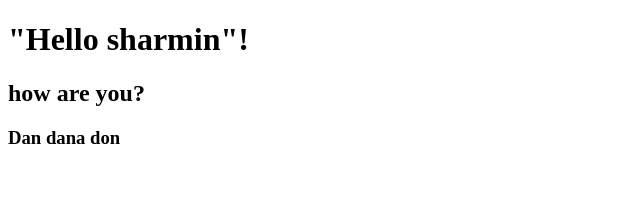
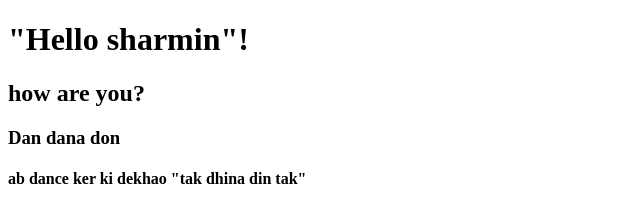
Before and after one commit to MuhammadZakha/Sharmin-Zakha-col, a plain HTML site: page index.html in a window 1280 px wide. Shown: the whole page, without its empty margins (0-640 px from the left). Drawn offline with Linux system fonts and the light colour scheme.

Commit message:
jocking again

```diff
--- a/index.html
+++ b/index.html
@@ -10,5 +10,6 @@
 <h1> "Hello sharmin"!</h1>
 <h2>how are you?</h2>
 <h3>Dan dana don</h3>
+<h4>ab dance ker ki dekhao "tak dhina din tak"</h4>
 </body>
 </html>
```
